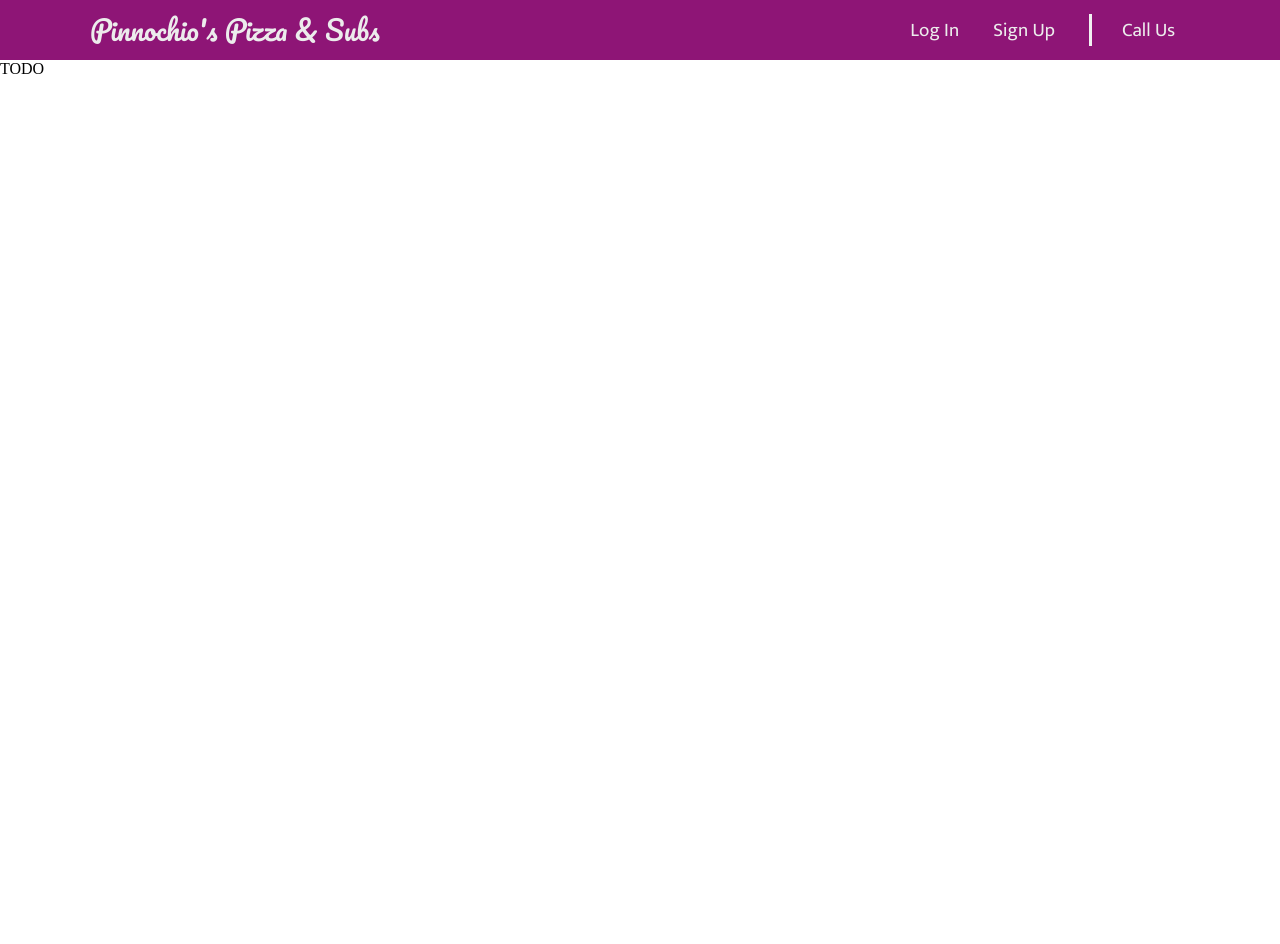
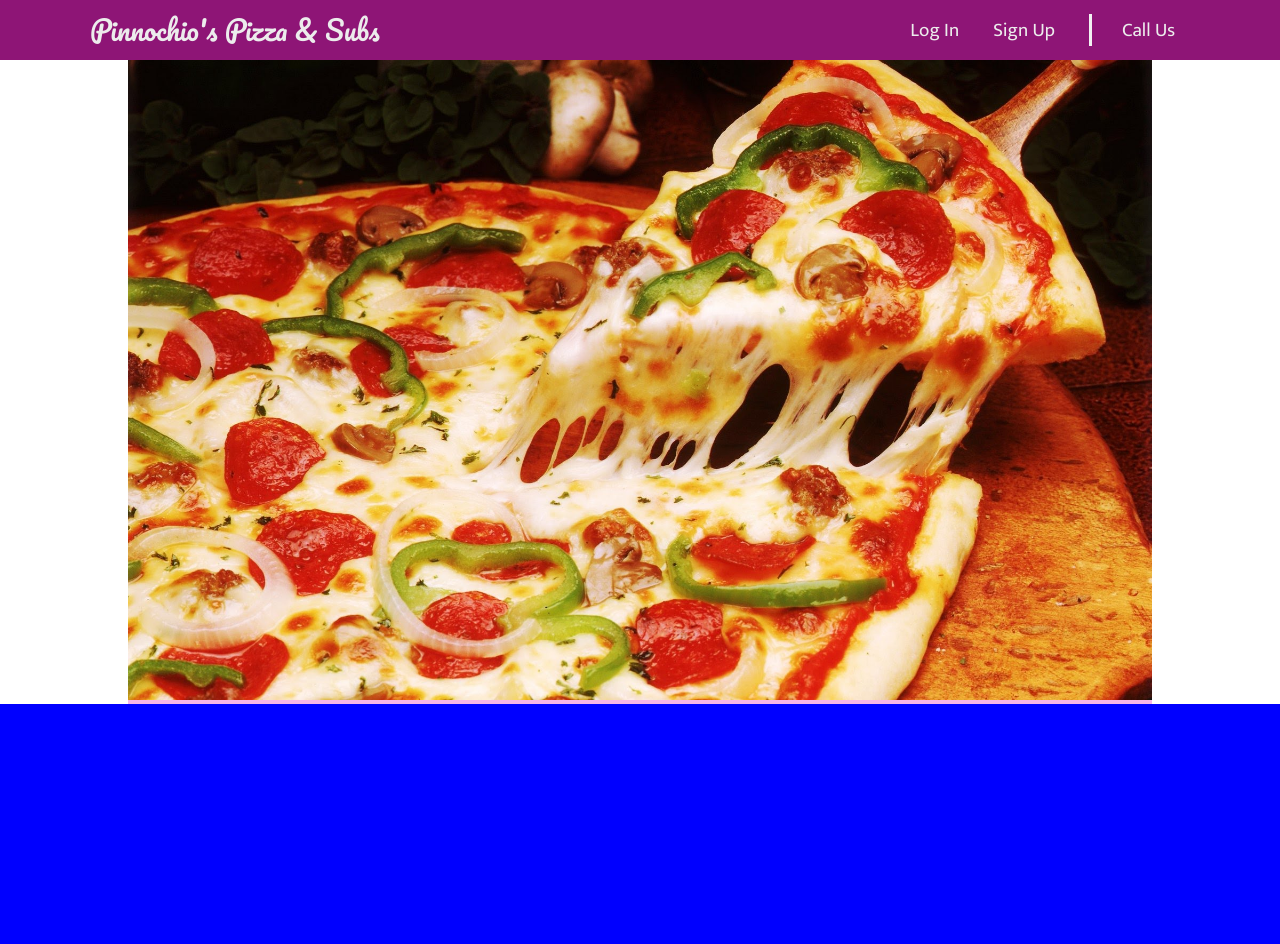
Before and after one commit to kkant041/pizza, a Django app: page / in a window 1280 px wide; the page is wider, and only the part inside the window is pictured. Before the commit the page ends 74 px from the top of that part, so only its background shows below. Run offline with Django 3.2, Linux system fonts and the light colour scheme.

Commit message:
kkant041

```diff
--- a/home/static/home/style.css
+++ b/home/static/home/style.css
@@ -87,6 +87,26 @@ header #mr ul li a.active {
   cursor: pointer;
 }
 
+.home-pizza {
+  background-color: #f4b5e8;
+  margin: 0px 10%;
+  padding: 0px;
+  width: 80%;
+}
+
+.home-pizza img {
+  width: 100%;
+  padding: 0px;
+  margin: 0px;
+}
+
+.footer {
+  width: 100%;
+  background-color: blue;
+  padding: 0px 90px;
+  height: 240px;
+}
+
 @media (max-width: 806px) {
   header {
     padding: 0 20px;
@@ -113,12 +133,12 @@ header #mr ul li a.active {
   }
 
   .show {
-    transition: max-height 0.7s ease-out;
+    transition: max-height 0.65s ease-out;
     max-height: 130px;
   }
 
   .hide {
-    transition: max-height 0.7s ease-out;
+    transition: max-height 0.65s ease-out;
     max-height: 0px !important;
   }
 
@@ -150,7 +170,7 @@ header #mr ul li a.active {
     font-size: 1.3em;
   }
 
-  #mkmc{
+  #mkmc {
     margin-bottom: 3px;
   }
 
--- a/home/templates/home/index.html
+++ b/home/templates/home/index.html
@@ -9,5 +9,8 @@
 {% endblock navbar %}
 
 {% block body %}
-TODO
+<div class="home-pizza">
+    {% load static %}
+    <img src="{% static 'home/pizza-1.jpg' %}" alt="">
+</div>
 {% endblock body %}
--- a/home/templates/home/layout.html
+++ b/home/templates/home/layout.html
@@ -40,6 +40,8 @@
     {% block body %}
     {% endblock body %}
 
+    <div class="footer"></div>
+
     <script>
         var scrwdh = screen.width;
         var div = document.getElementById('mr');
```
Also changed, not shown: home/static/home/pizza-1.jpg (added).
